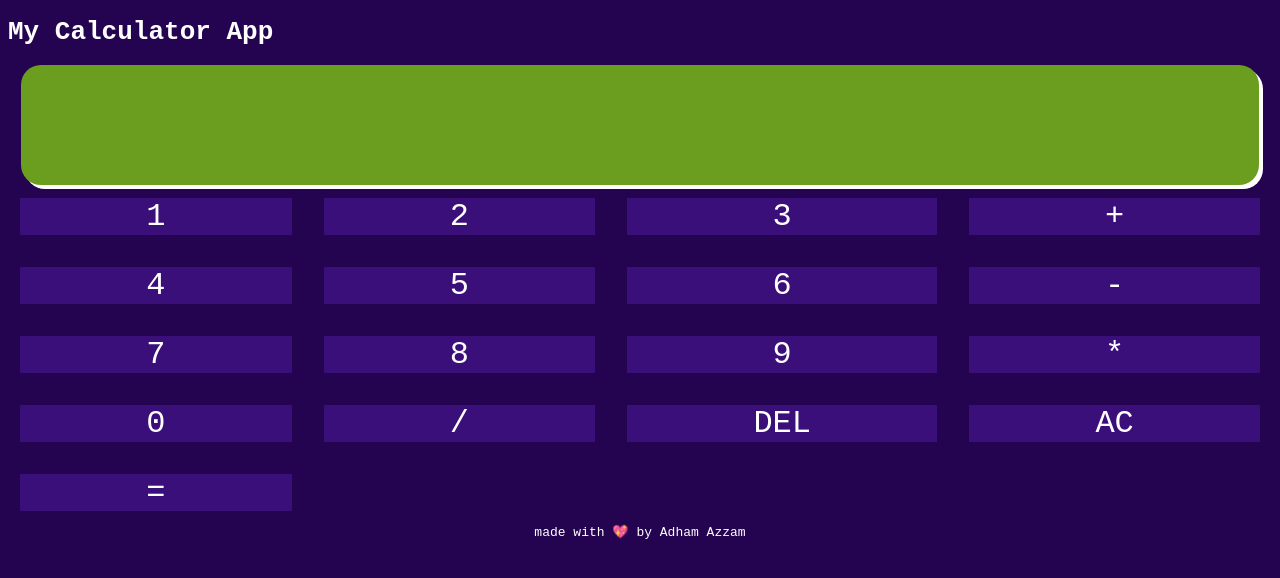
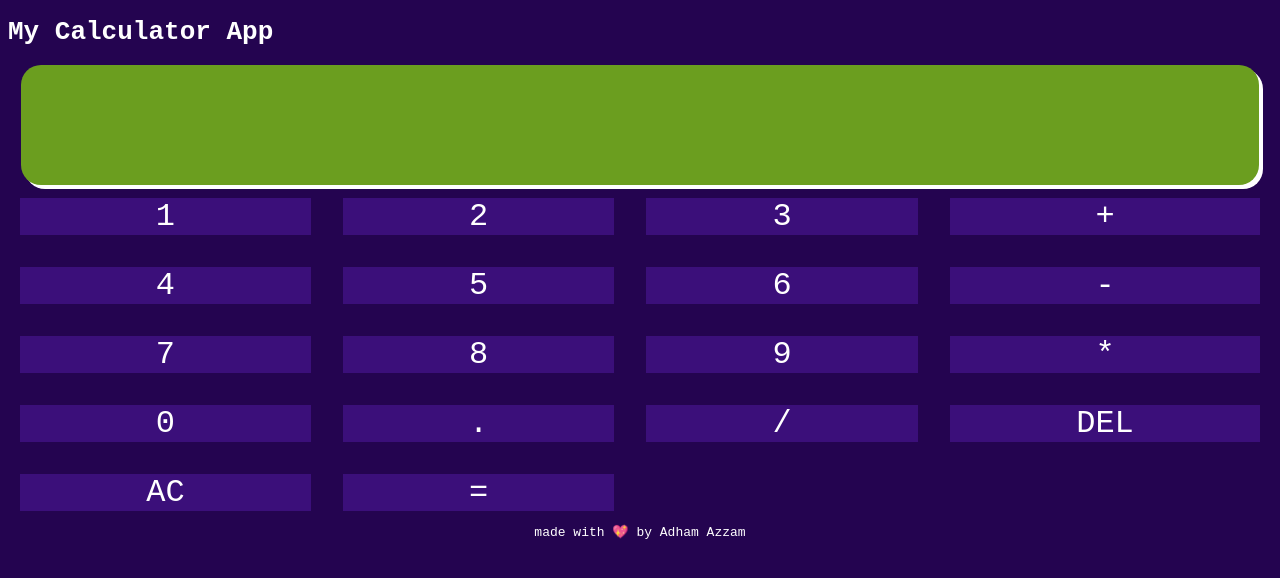
Before and after one commit to JimmyJohnes/calculator, a plain HTML site: page index.html in a window 1280 px wide. Drawn offline with Linux system fonts and the light colour scheme.

Commit message:
Fifth Commit added a button to allow decimal math

```diff
--- a/index.html
+++ b/index.html
@@ -25,6 +25,7 @@
             <div id="9"></div>
             <div id="*"></div>
             <div id="0"></div>
+            <div id="."></div>
             <div id="/"></div>
             <div id="DEL"></div>
             <div id="AC"></div>
```
